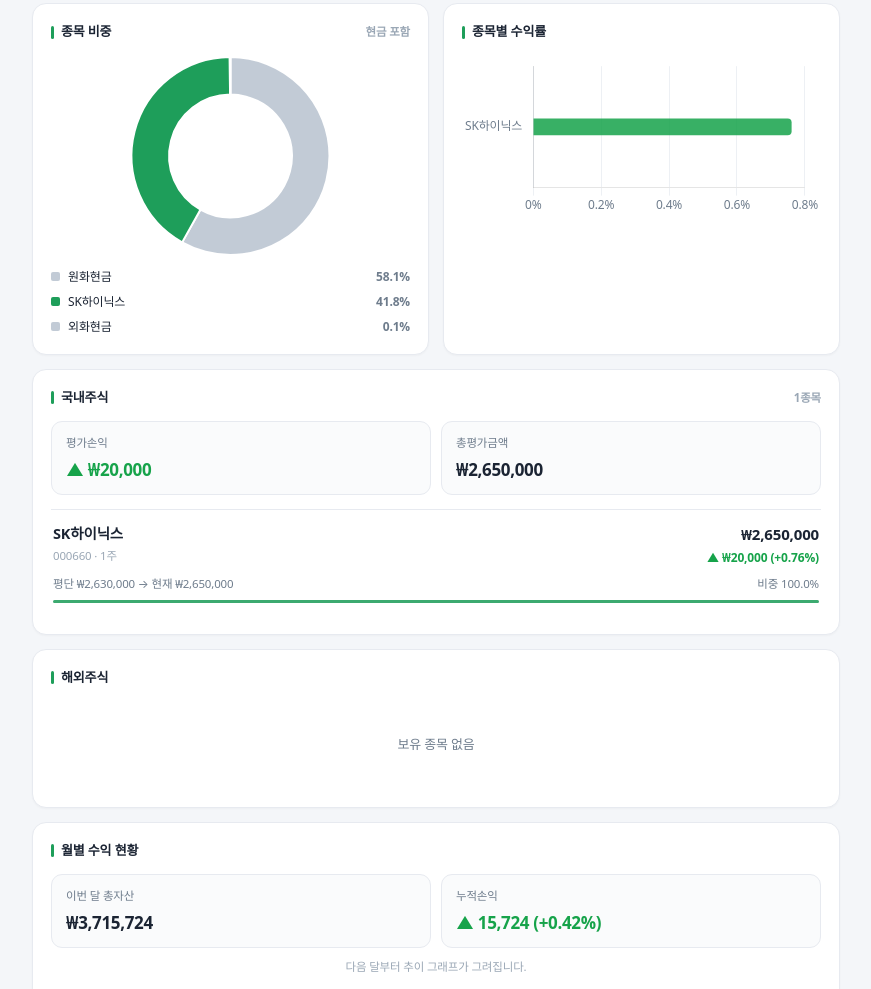
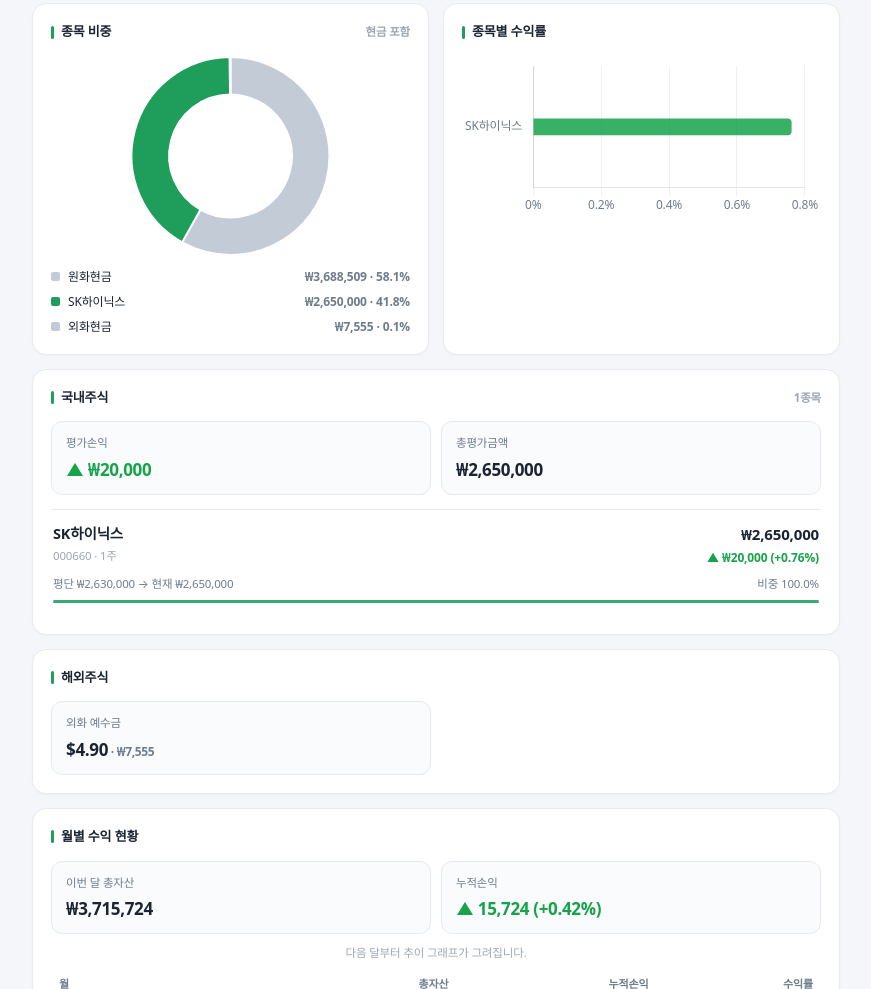
Before and after one commit to dlvto6565-png/moim-account, a plain HTML site: page index.html in a window 1280 px wide. Shown: the part 336-1325 px from the top of the page, without its empty margins (204-1075 px from the left). Drawn offline with nearby package versions, Linux system fonts and the light colour scheme; a web font is replaced by a local one.

Commit message:
Add files via upload

```diff
--- a/index.html
+++ b/index.html
@@ -202,9 +202,17 @@ function marketSection(d, mk, cur, title){
   const fx=d.usd_krw, all=d.holdings||[];
   const group=all.filter(h=>h.market===mk).sort((a,b)=>krwEq(b,fx)-krwEq(a,fx));
   const grand=all.reduce((a,h)=>a+krwEq(h,fx),0)||1;
+  // 해외 외화 예수금 (있으면 표시)
+  const ovsCashUsd = (mk==="해외" && d.summary.overseas && d.summary.overseas.cash_usd) || 0;
+  const cashLine = ovsCashUsd>0
+    ? `<div class="box"><div class="k">외화 예수금</div><div class="v num">${usd(ovsCashUsd)}<span style="font-size:12px;color:var(--muted)"> · ${won(ovsCashUsd*(fx||0))}</span></div></div>`
+    : "";
+
   if(!group.length){
-    return `<div class="panel"><div class="ptitle"><span class="b"></span>${title}</div>
-      <div class="empty">보유 종목 없음</div></div>`;
+    const body = ovsCashUsd>0
+      ? `<div class="boxes" style="margin-bottom:0">${cashLine}</div>`
+      : `<div class="empty">보유 종목 없음</div>`;
+    return `<div class="panel"><div class="ptitle"><span class="b"></span>${title}</div>${body}</div>`;
   }
   const subEval=group.reduce((a,h)=>a+h.eval_amt,0);
   const subPL=group.reduce((a,h)=>a+h.pl,0);
@@ -214,6 +222,7 @@ function marketSection(d, mk, cur, title){
       <div class="box"><div class="k">평가손익</div><div class="v num ${dir(subPL)}">${arr(subPL)} ${money(Math.abs(subPL),cur)}</div></div>
       <div class="box"><div class="k">총평가금액</div><div class="v num">${money(subEval,cur)}</div></div>
     </div>
+    ${cashLine ? `<div class="boxes" style="margin-top:10px;margin-bottom:0">${cashLine}</div>` : ""}
     ${group.map(h=>holdingCard(h, krwEq(h,fx)/grand*100)).join("")}
   </div>`;
 }
@@ -304,12 +313,12 @@ function initCharts(d){
     type:"doughnut",
     data:{labels:items.map(i=>i.label), datasets:[{data:items.map(i=>i.value), backgroundColor:colors, borderWidth:2, borderColor:"#fff"}]},
     options:{responsive:true, maintainAspectRatio:false, cutout:"62%",
-      plugins:{legend:{display:false}, tooltip:{callbacks:{label:c=>` ${c.label} ${(c.raw/total*100).toFixed(1)}%`}}}}
+      plugins:{legend:{display:false}, tooltip:{callbacks:{label:c=>` ${c.label} ${won(c.raw)} (${(c.raw/total*100).toFixed(1)}%)`}}}}
   });
   document.getElementById("donutLegend").innerHTML = items.map((it,i)=>`
     <div class="li"><span class="sw" style="background:${colors[i]}"></span>
       <span class="ln">${it.label}</span>
-      <span class="lp num">${(it.value/total*100).toFixed(1)}%</span></div>`).join("");
+      <span class="lp num">${won(it.value)} · ${(it.value/total*100).toFixed(1)}%</span></div>`).join("");
 
   // 막대: 종목별 수익률
   const hs=[...(d.holdings||[])].sort((a,b)=>b.pl_rate-a.pl_rate);
```
